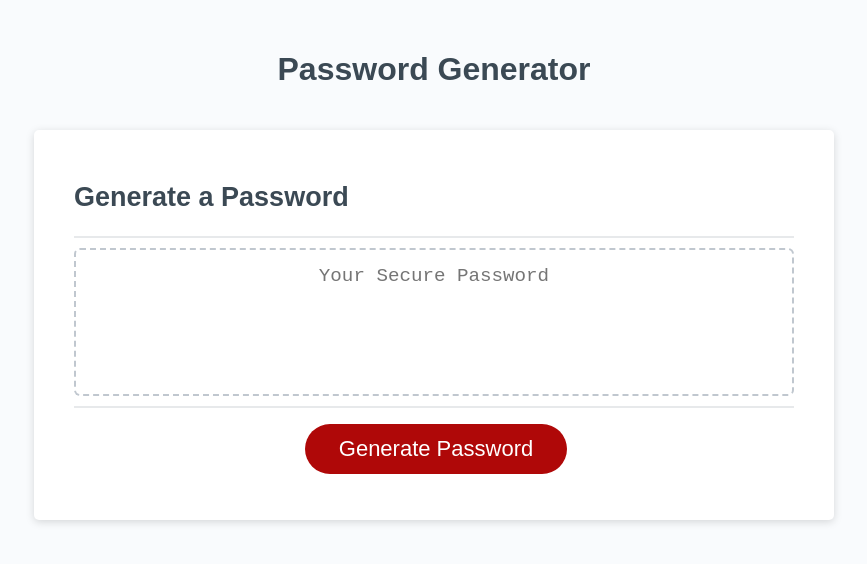
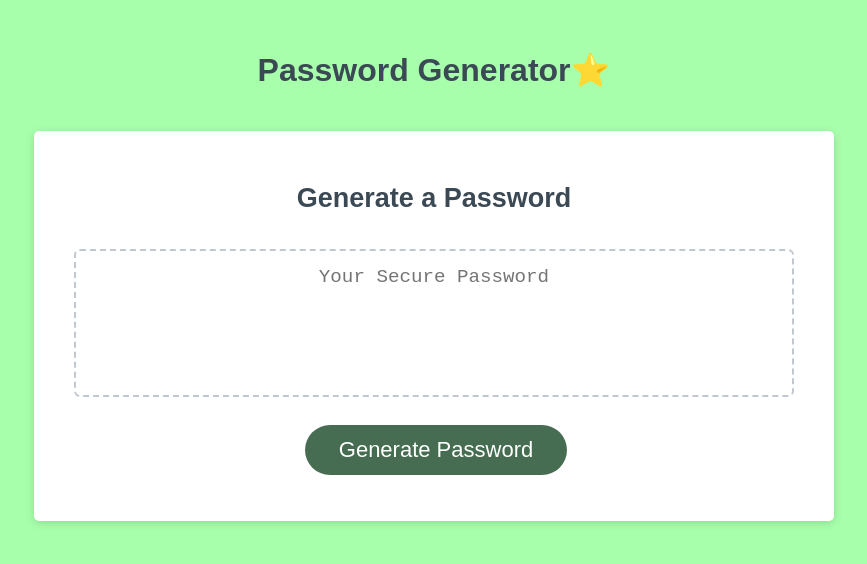
Before and after one commit to rizurabi/random-pw-generator, a plain HTML site: page index.html in a window 1280 px wide. Shown: the whole page, without its empty margins (206-1073 px from the left). Drawn offline with Linux system fonts and the light colour scheme.

Commit message:
final changes to the css

```diff
--- a/index.html
+++ b/index.html
@@ -10,7 +10,7 @@
   <body>
     <div class="wrapper">
       <header>
-        <h1>Password Generator</h1>
+        <h1>Password Generator⭐</h1>
       </header>
       <div class="card">
         <div class="card-header">
--- a/style.css
+++ b/style.css
@@ -14,7 +14,7 @@ body,
 
 body {
   font-family: sans-serif;
-  background-color: #f9fbfd;
+  background-color: #a7ffac;
 }
 
 .wrapper {
@@ -40,13 +40,14 @@ header {
   margin: 0 auto;
   max-width: 800px;
   padding: 30px 40px;
+  text-align: center;
 }
 
 .card-header::after {
   content: " ";
   display: block;
   width: 100%;
-  background: #e7e9eb;
+  background: #ffffff;
   height: 2px;
 }
 
@@ -62,7 +63,7 @@ header {
   content: " ";
   display: block;
   width: 100%;
-  background: #e7e9eb;
+  background: #ffffff;
   height: 2px;
 }
 
@@ -74,7 +75,7 @@ header {
 
 .btn {
   border: none;
-  background-color: hsl(360, 91%, 36%);
+  background-color: hsl(137, 22%, 35%);
   border-radius: 25px;
   box-shadow: rgba(0, 0, 0, 0.1) 0px 1px 6px 0px rgba(0, 0, 0, 0.2) 0px 1px 1px
     0px;
```
